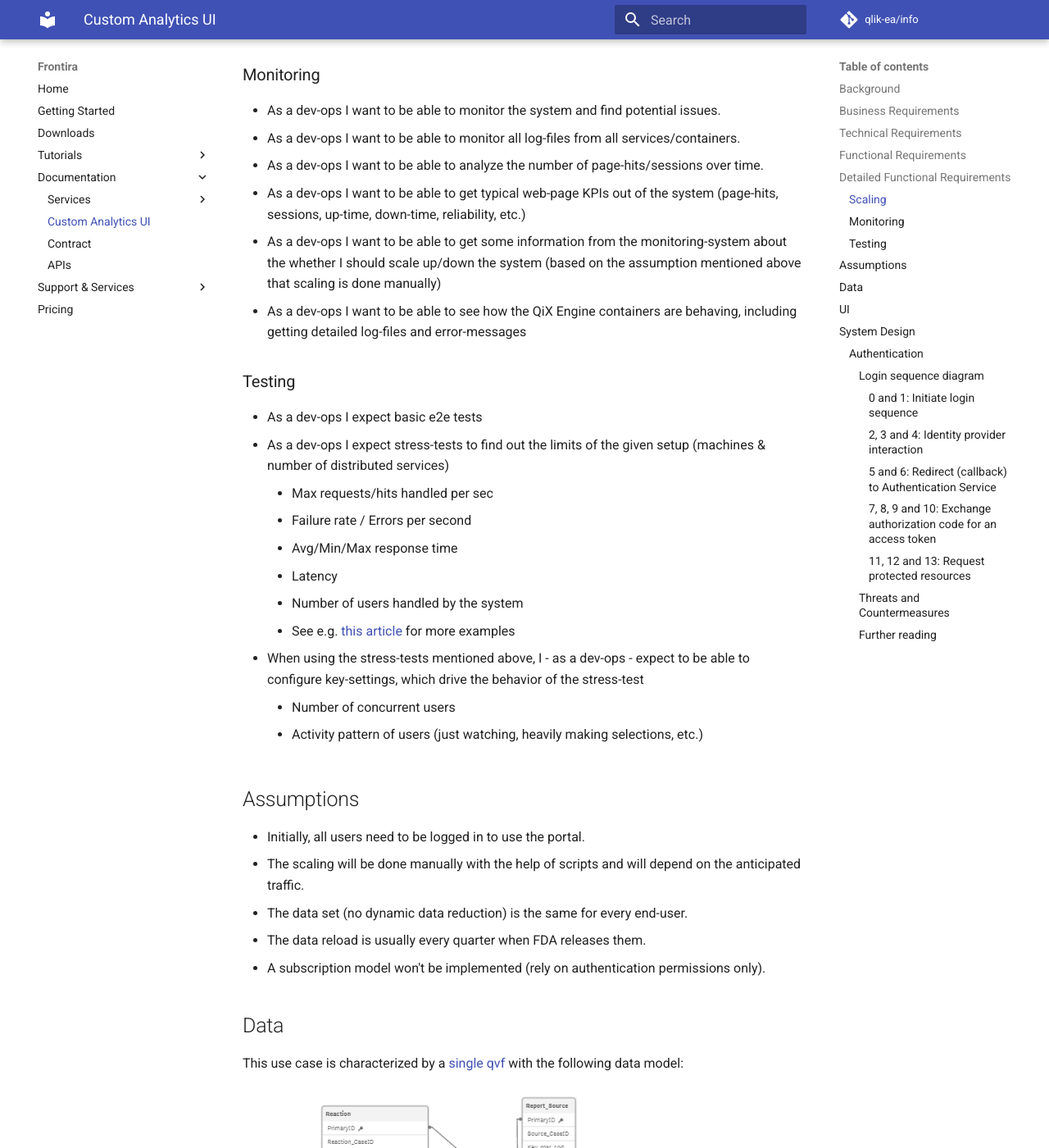
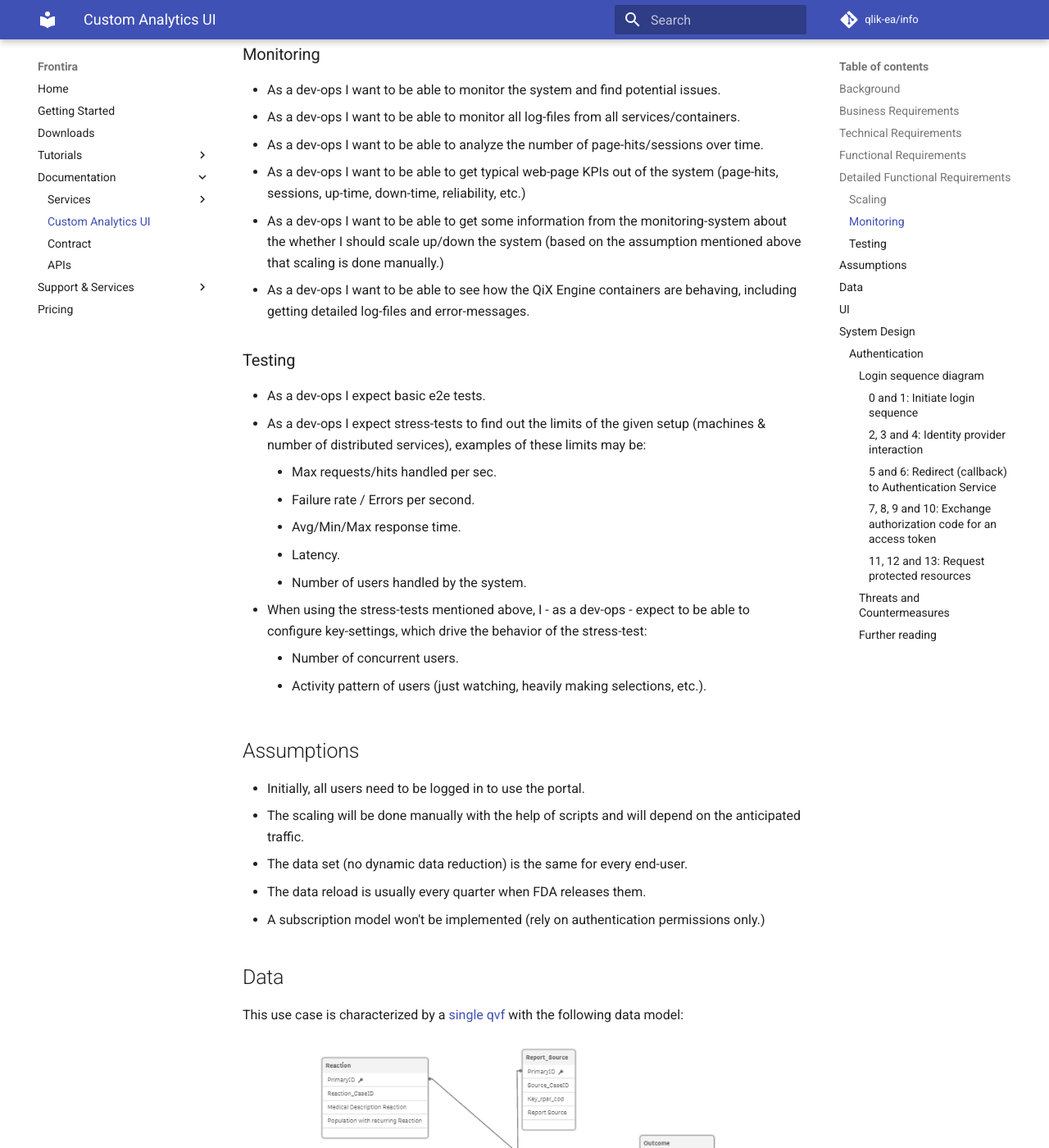
Before and after one commit to qlik-oss/core-website, an MkDocs documentation site: the page built from docs/documentation/custom-analytics-ui.md, in a window 1280 px wide and 1400 px high, scrolled down 1556 px. Shown: the whole window at 82% size. Built offline with MkDocs 1.6.1 and Material for MkDocs 9.7.7, drawn with Linux system fonts in a browser that asks for light colours; comment, search, counter and statistics services are not loaded; old or Windows-style settings are respelled for this version of MkDocs; some of the changed text lies outside the part shown.

Commit message:
Fix review comments

```diff
--- a/docs/documentation/custom-analytics-ui.md
+++ b/docs/documentation/custom-analytics-ui.md
@@ -51,25 +51,23 @@ With the auto-medication trend, the company also plan to open this service to th
 * As a dev-ops I want to be able to get typical web-page KPIs out of the system
   (page-hits, sessions, up-time, down-time, reliability, etc.)
 * As a dev-ops I want to be able to get some information from the monitoring-system about the whether
-  I should scale up/down the system (based on the assumption mentioned above that scaling is done manually)
+  I should scale up/down the system (based on the assumption mentioned above that scaling is done manually.)
 * As a dev-ops I want to be able to see how the QiX Engine containers are behaving,
-  including getting detailed log-files and error-messages
+  including getting detailed log-files and error-messages.
 
 ### Testing
 
-* As a dev-ops I expect basic e2e tests
-* As a dev-ops I expect stress-tests to find out the limits of the given setup (machines & number of distributed services)
-    * Max requests/hits handled per sec
-    * Failure rate / Errors per second
-    * Avg/Min/Max response time
-    * Latency
-    * Number of users handled by the system
-    * See e.g. [this article](https://www.blazemeter.com/blog/understanding-your-reports-part-2-kpi-correlations?utm_source=Blog&utm_medium=BM_Blog&utm_campaign=kpis-part1)
-      for more examples
+* As a dev-ops I expect basic e2e tests.
+* As a dev-ops I expect stress-tests to find out the limits of the given setup (machines & number of distributed services), examples of these limits may be:
+    * Max requests/hits handled per sec.
+    * Failure rate / Errors per second.
+    * Avg/Min/Max response time.
+    * Latency.
+    * Number of users handled by the system.
 * When using the stress-tests mentioned above,
-  I - as a dev-ops - expect to be able to configure key-settings, which drive the behavior of the stress-test
-    * Number of concurrent users
-    * Activity pattern of users (just watching, heavily making selections, etc.)
+  I - as a dev-ops - expect to be able to configure key-settings, which drive the behavior of the stress-test:
+    * Number of concurrent users.
+    * Activity pattern of users (just watching, heavily making selections, etc.).
 
 ## Assumptions
 
@@ -77,7 +75,7 @@ With the auto-medication trend, the company also plan to open this service to th
 * The scaling will be done manually with the help of scripts and will depend on the anticipated traffic.
 * The data set (no dynamic data reduction) is the same for every end-user.
 * The data reload is usually every quarter when FDA releases them.
-* A subscription model won't be implemented (rely on authentication permissions only).
+* A subscription model won't be implemented (rely on authentication permissions only.)
 
 ## Data
 
@@ -122,7 +120,7 @@ This design was created with the following assumptions/requirements in mind:
 
 * Third party identity provider integration.
 * It should be possible to login.
-* It should be possible to logout. Note: logout will not be implemented in this first phase.
+* It should be possible to logout.
 * All back-end services depends on JWTs as the means of authentication.
 * WebSockets MUST work (i.e. we cannot depend on being able to set headers on the HTTP upgrade request).
 
```
Also changed, not shown: other parts of docs/documentation/custom-analytics-ui.md (+3 -3 lines).
